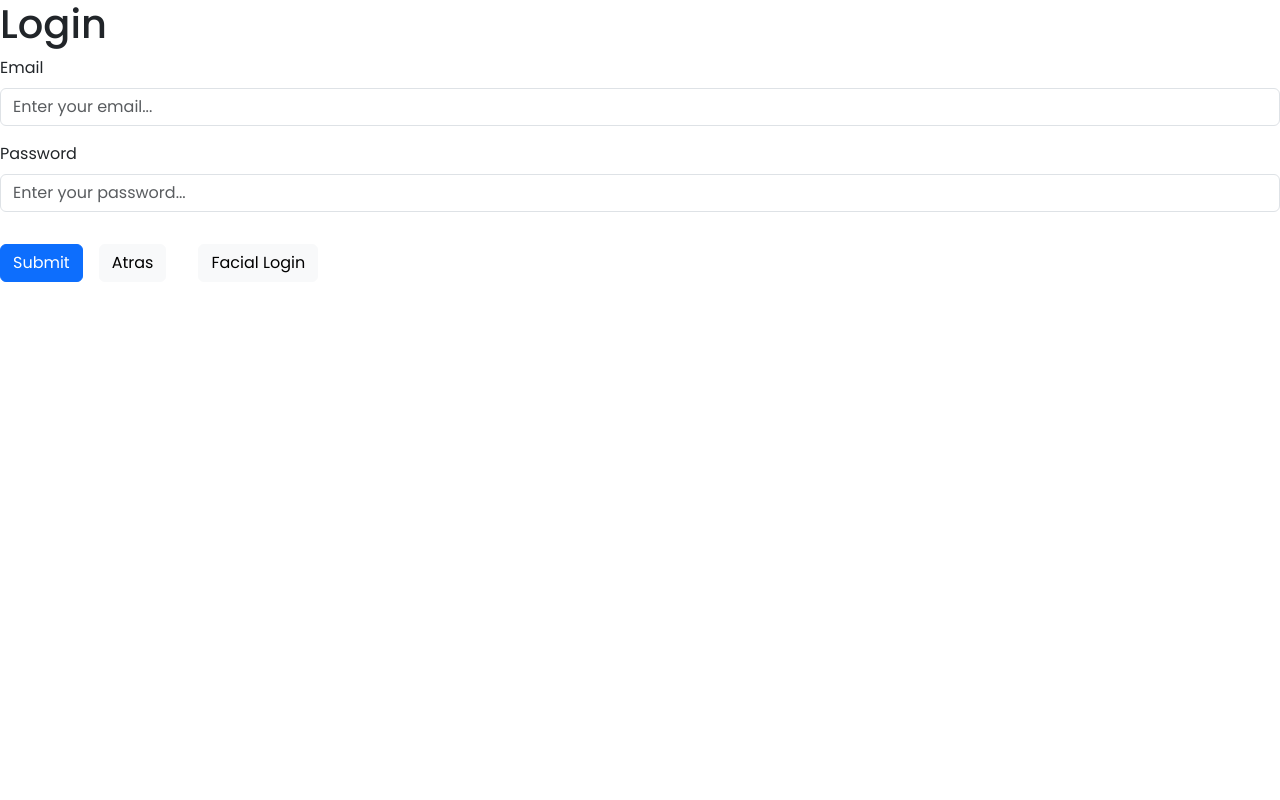
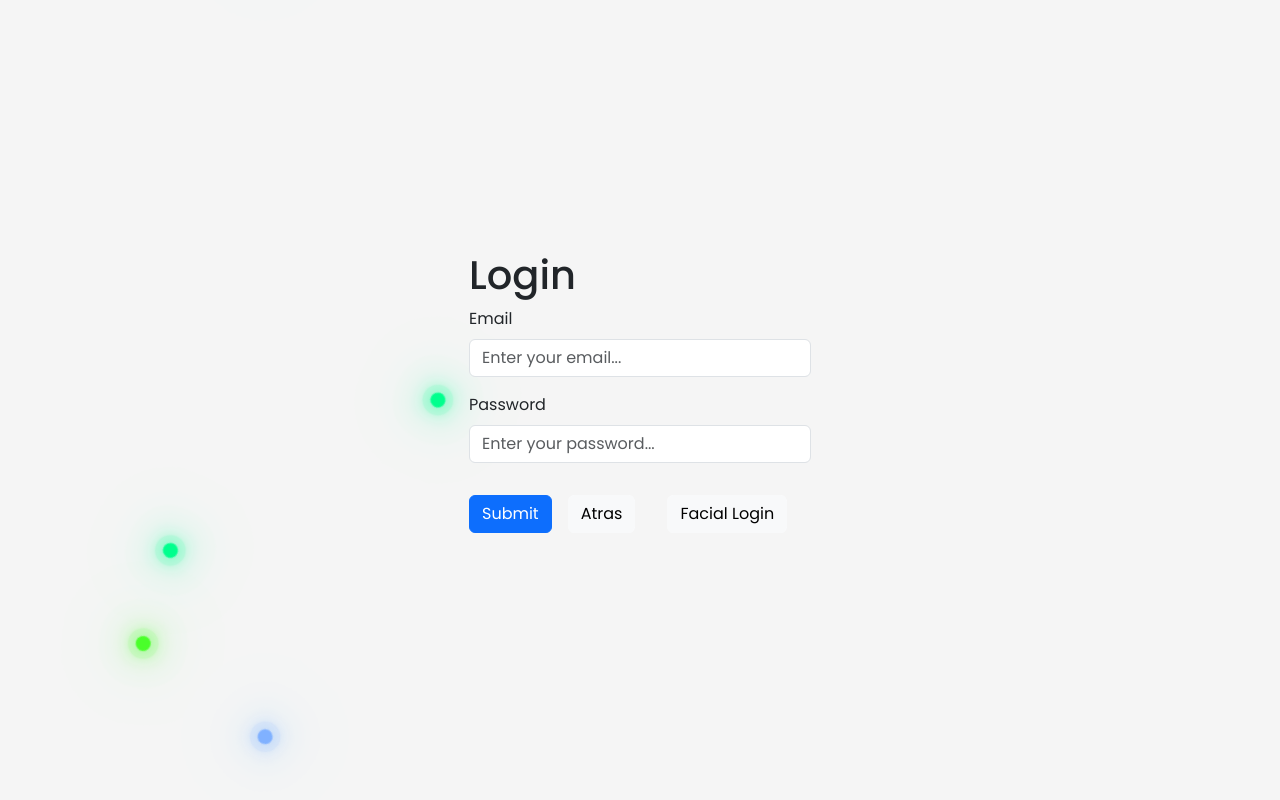
Before and after one commit to pianattero/HoroCrew_WebApp_Dep, a React (Vite) app: page /login in a window 1280 px wide. Shown: the top 800 px of the page. Built offline with nearby package versions, Linux system fonts and the light colour scheme; what react-scroll-motion would draw is missing.

Commit message:
sign up bg

```diff
--- /dev/null
+++ b/src/components/Backgrounds/BackgroundLogin/BackgroundLogin.css
@@ -0,0 +1,125 @@
+* {
+    margin: 0;
+    padding: 0;
+}
+
+body {
+    display: flex;
+    justify-content: center;
+    align-items: center;
+    width: 100%;
+    min-height: 100vh;
+    background: whitesmoke;
+    overflow: hidden;
+}
+
+.glowing {
+    position: relative;
+    min-width: 700px;
+    height: 550px;
+    margin: -150px;
+    transform-origin: right;
+    animation: colorChange 5s linear infinite;
+}
+
+.glowing:nth-child(even) {
+    transform-origin: left;
+}
+
+@keyframes colorChange {
+    0% {
+        filter: hue-rotate(0deg);
+        transform: rotate(0deg);
+    }
+
+    100% {
+        filter: hue-rotate(360deg);
+        transform: rotate(360deg);
+    }
+}
+
+.glowing span {
+    position: absolute;
+    top: calc(80px * var(--i));
+    left: calc(80px * var(--i));
+    bottom: calc(80px * var(--i));
+    right: calc(80px * var(--i));
+}
+
+.glowing span::before {
+    content: "";
+    position: absolute;
+    top: 50%;
+    left: -8px;
+    width: 15px;
+    height: 15px;
+    background: #f00;
+    border-radius: 50%;
+}
+
+.glowing span:nth-child(3n + 1)::before {
+    background: rgba(134, 255, 0, 1);
+    box-shadow: 0 0 20px rgba(134, 255, 0, 1),
+        0 0 40px rgba(134, 255, 0, 1),
+        0 0 60px rgba(134, 255, 0, 1),
+        0 0 80px rgba(134, 255, 0, 1),
+        0 0 0 8px rgba(134, 255, 0, .1);
+}
+
+.glowing span:nth-child(3n + 2)::before {
+    background: rgba(255, 214, 0, 1);
+    box-shadow: 0 0 20px rgba(255, 214, 0, 1),
+        0 0 40px rgba(255, 214, 0, 1),
+        0 0 60px rgba(255, 214, 0, 1),
+        0 0 80px rgba(255, 214, 0, 1),
+        0 0 0 8px rgba(255, 214, 0, .1);
+}
+
+.glowing span:nth-child(3n + 3)::before {
+    background: rgba(0, 226, 255, 1);
+    box-shadow: 0 0 20px rgba(0, 226, 255, 1),
+        0 0 40px rgba(0, 226, 255, 1),
+        0 0 60px rgba(0, 226, 255, 1),
+        0 0 80px rgba(0, 226, 255, 1),
+        0 0 0 8px rgba(0, 226, 255, .1);
+}
+
+.glowing span:nth-child(3n + 1) {
+    animation: animate 10s alternate infinite;
+}
+
+.glowing span:nth-child(3n + 2) {
+    animation: animate-reverse 3s alternate infinite;
+}
+
+.glowing span:nth-child(3n + 3) {
+    animation: animate 8s alternate infinite;
+}
+
+@keyframes animate {
+    0% {
+        transform: rotate(180deg);
+    }
+
+    50% {
+        transform: rotate(0deg);
+    }
+
+    100% {
+        transform: rotate(360deg);
+    }
+}
+
+@keyframes animate-reverse {
+    0% {
+        transform: rotate(360deg);
+    }
+
+    50% {
+        transform: rotate(180deg);
+    }
+
+    100% {
+        transform: rotate(0deg);
+    }
+}
--- /dev/null
+++ b/src/components/Backgrounds/BackgroundLogin/BackgroundLogin.jsx
@@ -0,0 +1,28 @@
+
+import "./BackgroundLogin.css"
+export const GlowingDiv = () => {
+    return (
+        <>
+            <div className="glowing">
+                <span style={{ '--i': 1 }}></span>
+                <span style={{ '--i': 2 }}></span>
+                <span style={{ '--i': 3 }}></span>
+            </div>
+            <div className="glowing">
+                <span style={{ '--i': 1 }}></span>
+                <span style={{ '--i': 2 }}></span>
+                <span style={{ '--i': 3 }}></span>
+            </div>
+            <div className="glowing">
+                <span style={{ '--i': 1 }}></span>
+                <span style={{ '--i': 2 }}></span>
+                <span style={{ '--i': 3 }}></span>
+            </div>
+            <div className="glowing">
+                <span style={{ '--i': 1 }}></span>
+                <span style={{ '--i': 2 }}></span>
+                <span style={{ '--i': 3 }}></span>
+            </div>
+        </>
+    );
+};
--- a/src/components/Misc/Navbar/Navbar.jsx
+++ b/src/components/Misc/Navbar/Navbar.jsx
@@ -29,7 +29,7 @@ export const Navbar = () => {
           <ul>
             <li>
               <NavLink to="/socialFeed" onClick={handleClick}>
-                Social Feed
+                Social Feed <i className="bi bi-person-video2"></i> {/* Added */}
               </NavLink>
             </li>
             <li>
@@ -54,7 +54,7 @@ export const Navbar = () => {
             </li>
             <li>
               <NavLink to="/" onClick={logoutToken}>
-                Logout<i className="bi bi-box-arrow-right"></i>
+                Logout  <i className="bi bi-box-arrow-right"></i>
               </NavLink>
             </li>
           </ul>
--- a/src/views/Feeds/SocialFeed/SocialFeed.css
+++ b/src/views/Feeds/SocialFeed/SocialFeed.css
@@ -24,7 +24,7 @@
     background-color: #3c9de7;
     animation: bg-color 10s infinite;
     position: absolute;
-    height: 100%;
+    height: 400%;
     width: 100%;
 }
 
--- a/src/views/SearchBar/SearchBar.jsx
+++ b/src/views/SearchBar/SearchBar.jsx
@@ -1,3 +1,5 @@
+
+//updated - commit done - missing pull//
 import { useEffect, useState } from "react";
 import { getAllUsers as getAllUsersService } from "../../services/UserService"
 import { Link } from "react-router-dom";
--- a/src/views/misc/Login/Login.css
+++ b/src/views/misc/Login/Login.css
@@ -1,3 +1,14 @@
 * {
     background-color: whitesmoke;
 }
+
+.SignupBg {
+    position: relative;
+}
+
+.glowingDiv {
+    position: absolute;
+    top: 0;
+    left: 0;
+    z-index: -1;
+}
--- a/src/views/misc/Login/Login.jsx
+++ b/src/views/misc/Login/Login.jsx
@@ -9,6 +9,7 @@ import { setAccessToken } from "../../../stores/AccessTokenStore";
 import { loginSchema } from "../../../utils/schemas/login.schema";
 import { Link } from "react-router-dom";
 import "./Login.css"
+import { GlowingDiv } from "../../../components/Backgrounds/BackgroundLogin/BackgroundLogin";
 
 
 const initialValues = {
@@ -53,7 +54,10 @@ const Login = () => {
     });
 
     return (
-        <div>
+        <div className="signup-bg">
+            <div className="glowingDiv">
+                <GlowingDiv />
+            </div>
             <h1>Login</h1>
 
             <form onSubmit={handleSubmit}>
```
Also changed, not shown: src/components/Backgrounds/BackgroundProfile/BackgroundProfile.css (deleted, +0 -30 lines), src/components/Backgrounds/BackgroundProfile/BackgroundProfile.jsx (deleted, +0 -9 lines).
